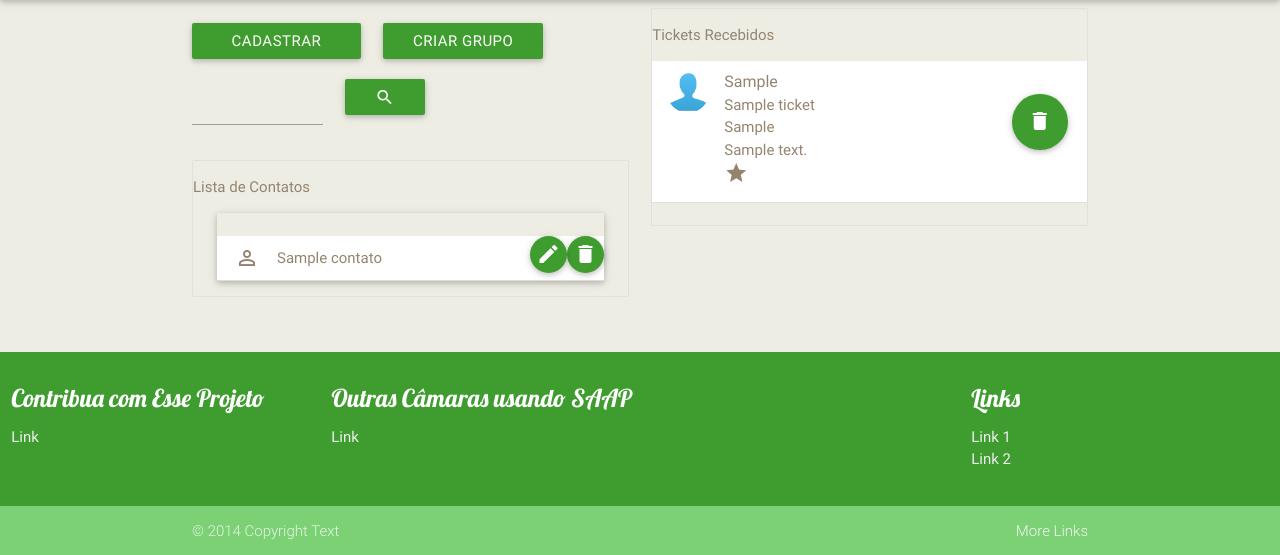
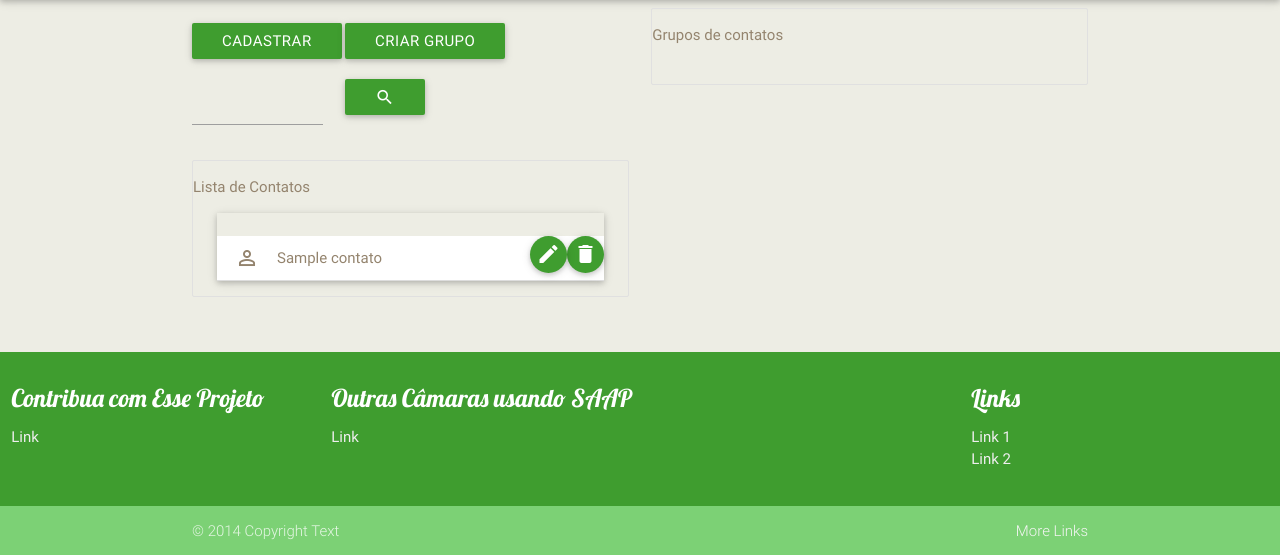
Before and after one commit to fga-eps-mds/2016.2-SAAP, a Django app: page /contato/ in a window 1280 px wide. Shown: the part 64-619 px from the top of the page. Run offline with Django 3.2, Linux system fonts and the light colour scheme; a user stored in the database is signed in; tables that the repository leaves empty hold one stand-in row (values such as "Sample post"); some libraries are stand-ins or nearby versions.

Commit message:
Separando contatos de tickets

```diff
--- a/saap/core/templates/contato.html
+++ b/saap/core/templates/contato.html
@@ -7,7 +7,7 @@
     <div class="col s6 m6 l6">
       <div class="row">
         <br>
-        <div class="col s5 m5 l5"
+        <div class="col s4 m4 l4"
           <a href="/cadastro_contato"><button class="btn waves-effect waves-light saap-dark-green" type="submit'">Cadastrar contato</button></a>
         </div>
         <div class="col s7 m7 l7"
@@ -97,20 +97,15 @@
 
     <div class="col s6 m6 l6 ">
       <ul class="collection">
-        <p>Tickets Recebidos</p>
-        {% for ticket in lista_tickets %}
+        <p>Grupos de contatos</p>
+        {% for grupo in lista_grupos %}
         <li class="collection-item avatar">
           <img src="../static/images/contato.png" alt="" class="circle"></img>
-          <span class="title">{{ ticket.remetente }}</span>
-          <form action="/publicar_ticket/" method="POST">
-            {% csrf_token %}
-            <input type="hidden" name="ticket_id" value="{{ticket.id}}">
-            <a href="/deletar_ticket/{{ticket.id}}"class="btn-floating btn-large waves-effect waves-light saap-dark-green right"><i class="material-icons">delete</i></a>
-            {% if ticket.aprovado == False%}<button class="btn-floating btn-large waves-effect waves-light saap-dark-green right" type="submit"><i class="material-icons">done</i></button>{% endif %}
-          </form>
-          <p> {{ ticket.titulo }}<br>
-            {{ ticket.tipo_ticket }}<br>
-            {{ ticket.corpo_texto}}<br>
+          <span class="title">{{ grupo.nome }}</span>
+          <p>
+            {% for contato in lista_contatos_grupo %}
+              {{ contato.nome }}<br>
+            {% endfor %}
           </p>
           <i class="material-icons">grade</i>
         </li>
```
Also changed, not shown: saap/core/templates/tickets.html (added, +34 -0 lines).
